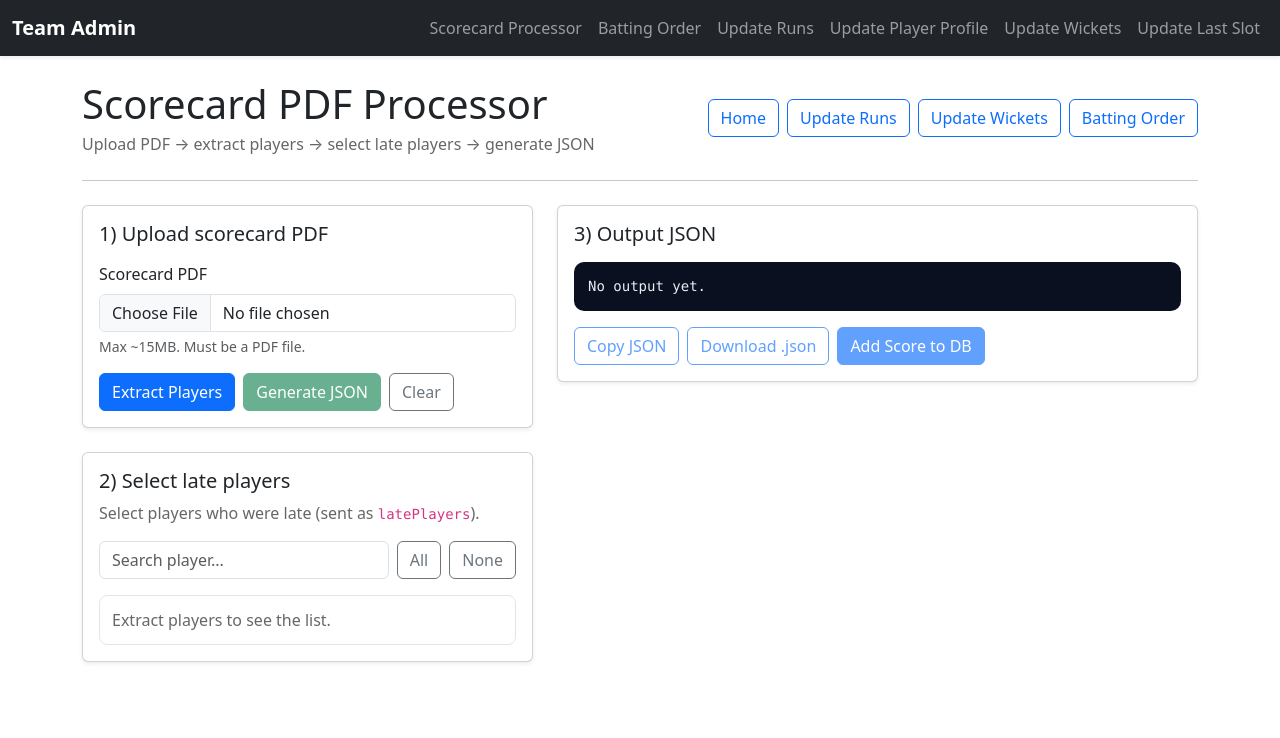
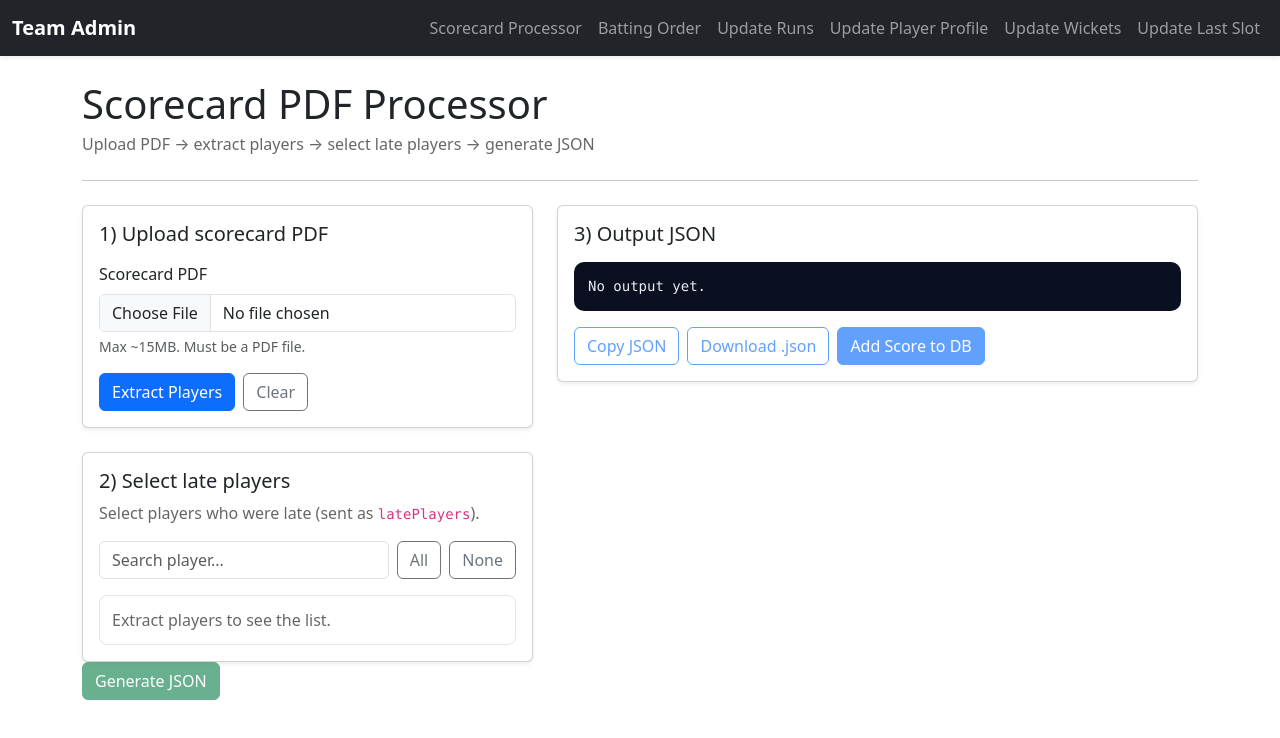
Before and after one commit to bilalparray/TeamAwesomeBackend, a website with bundled scripts: page public/scorecard.html in a window 1280 px wide. Built offline with nearby package versions, Linux system fonts and the light colour scheme; a script that the page names is missing.

Commit message:
Refactor scorecard.html to streamline button layout; remove redundant navigation links and reposition 'Generate JSON' button for improved user experience.

```diff
--- a/public/scorecard.html
+++ b/public/scorecard.html
@@ -79,12 +79,7 @@
         <h1 class="mb-1">Scorecard PDF Processor</h1>
         <div class="muted">Upload PDF → extract players → select late players → generate JSON</div>
       </div>
-      <div class="d-flex gap-2 flex-wrap">
-        <a class="btn btn-outline-primary" href="/">Home</a>
-        <a class="btn btn-outline-primary" href="/update">Update Runs</a>
-        <a class="btn btn-outline-primary" href="/updatewicket">Update Wickets</a>
-        <a class="btn btn-outline-primary" href="/battingorder">Batting Order</a>
-      </div>
+
     </div>
 
     <hr class="my-4" />
@@ -103,7 +98,7 @@
 
             <div class="d-flex gap-2 flex-wrap">
               <button id="btnExtract" class="btn btn-primary" type="button">Extract Players</button>
-              <button id="btnProcess" class="btn btn-success" type="button" disabled>Generate JSON</button>
+
               <button id="btnClear" class="btn btn-outline-secondary" type="button">Clear</button>
             </div>
           </div>
@@ -124,6 +119,11 @@
               <div class="muted">Extract players to see the list.</div>
             </div>
           </div>
+        </div>
+        <div class="d-flex gap-2 flex-wrap">
+
+          <button id="btnProcess" class="btn btn-success" type="button" disabled>Generate JSON</button>
+
         </div>
       </div>
 
```
